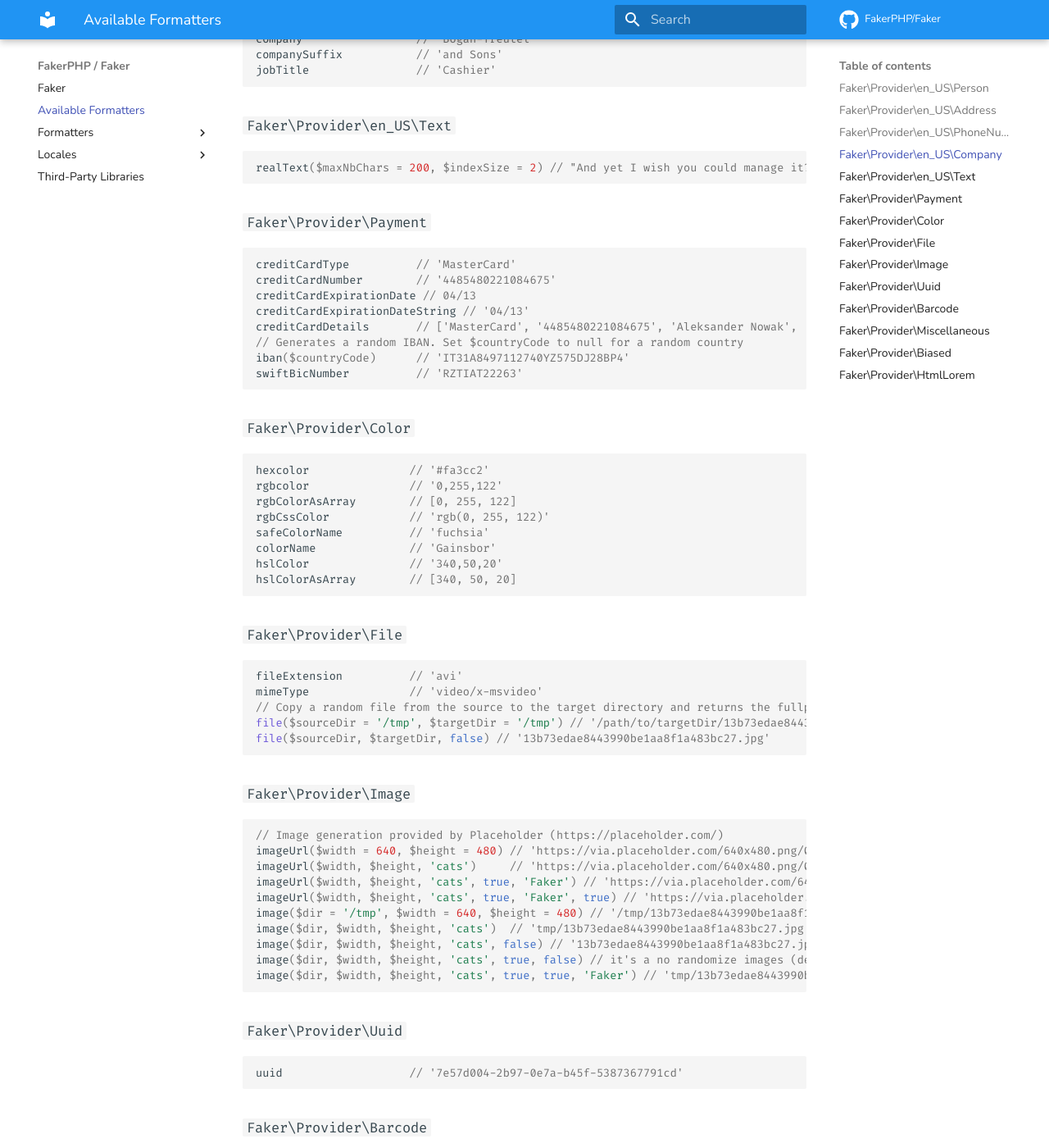
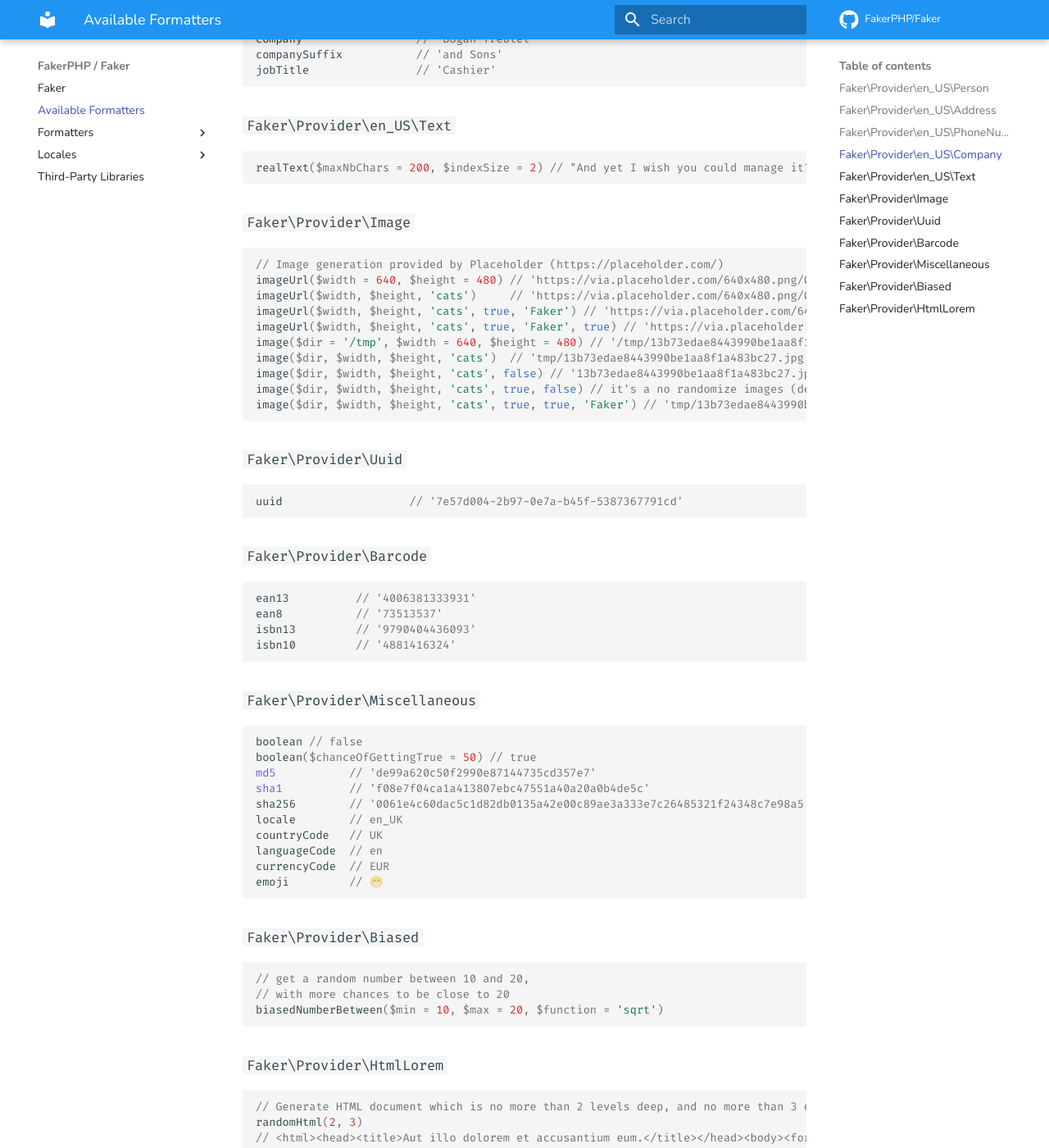
Before and after one commit to FakerPHP/fakerphp.github.io, an MkDocs documentation site: the page built from docs/formatters.md, in a window 1280 px wide and 1400 px high, scrolled down 1253 px. Shown: the whole window at 82% size. Built offline with MkDocs 1.6.1 and Material for MkDocs 9.7.7, drawn with Linux system fonts in a browser that asks for light colours; comment, search, counter and statistics services are not loaded.

Commit message:
Added documentation for File provider

````diff
--- a/docs/formatters.md
+++ b/docs/formatters.md
@@ -67,42 +67,6 @@
 realText($maxNbChars = 200, $indexSize = 2) // "And yet I wish you could manage it?) 'And what are they made of?' Alice asked in a shrill, passionate voice. 'Would YOU like cats if you were never even spoke to Time!' 'Perhaps not,' Alice replied."
 ```
 
-### `Faker\Provider\Payment`
-
-```php
-creditCardType          // 'MasterCard'
-creditCardNumber        // '4485480221084675'
-creditCardExpirationDate // 04/13
-creditCardExpirationDateString // '04/13'
-creditCardDetails       // ['MasterCard', '4485480221084675', 'Aleksander Nowak', '04/13']
-// Generates a random IBAN. Set $countryCode to null for a random country
-iban($countryCode)      // 'IT31A8497112740YZ575DJ28BP4'
-swiftBicNumber          // 'RZTIAT22263'
-```
-
-### `Faker\Provider\Color`
-
-```php
-hexcolor               // '#fa3cc2'
-rgbcolor               // '0,255,122'
-rgbColorAsArray        // [0, 255, 122]
-rgbCssColor            // 'rgb(0, 255, 122)'
-safeColorName          // 'fuchsia'
-colorName              // 'Gainsbor'
-hslColor               // '340,50,20'
-hslColorAsArray        // [340, 50, 20]
-```
-
-### `Faker\Provider\File`
-
-```php
-fileExtension          // 'avi'
-mimeType               // 'video/x-msvideo'
-// Copy a random file from the source to the target directory and returns the fullpath or filename
-file($sourceDir = '/tmp', $targetDir = '/tmp') // '/path/to/targetDir/13b73edae8443990be1aa8f1a483bc27.jpg'
-file($sourceDir, $targetDir, false) // '13b73edae8443990be1aa8f1a483bc27.jpg'
-```
-
 ### `Faker\Provider\Image`
 
 ```php
--- a/mkdocs.yml
+++ b/mkdocs.yml
@@ -92,6 +92,7 @@
       - formatters/user-agent.md
       - formatters/payment.md
       - formatters/color.md
+      - formatters/file.md
   - 'Locales': *locales
   - third-party.md
 
````
Also changed, not shown: docs/formatters/file.md (added, +35 -0 lines).
